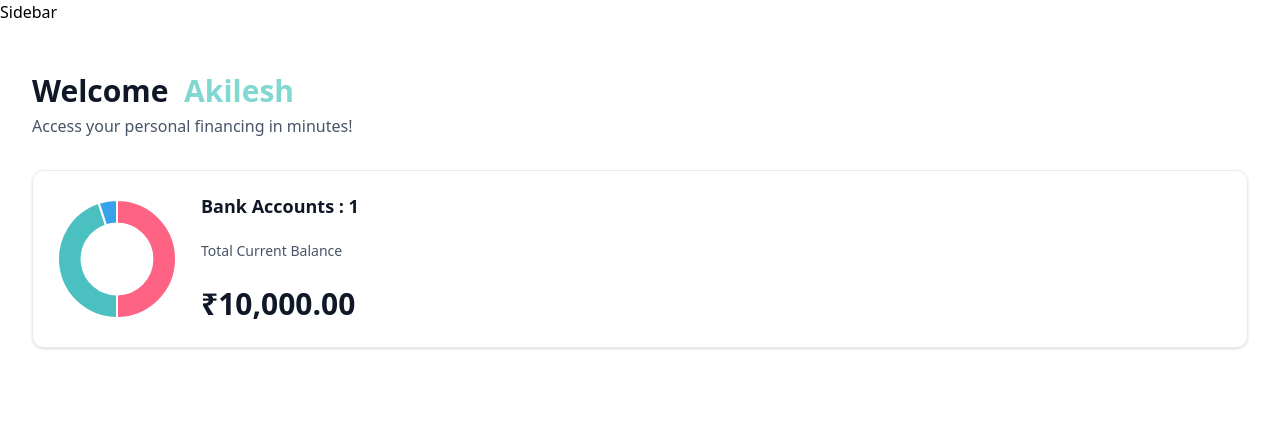
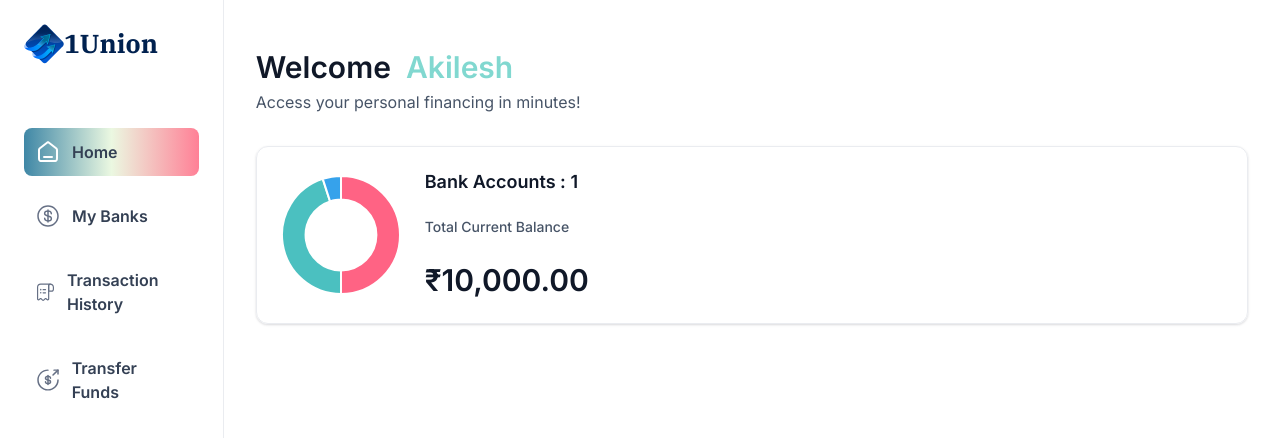
Before and after one commit to Aki-07/Full-functional-banking-application-and-expense-tracker, a Next.js app: page / in a window 1280 px wide. Shown: the top 438 px of the page. Built offline with nearby package versions, Linux system fonts and the light colour scheme.

Commit message:
Add sidebar component with links

```diff
--- a/app/(root)/layout.tsx
+++ b/app/(root)/layout.tsx
@@ -1,3 +1,4 @@
+import SideBar from "@/components/SideBar";
 import React from "react";
 
 export default function RootLayout({
@@ -5,5 +6,11 @@ export default function RootLayout({
 }: Readonly<{
   children: React.ReactNode;
 }>) {
-  return <main>Sidebar{children}</main>;
+  const loggedInUser = { firstname: "Akilesh", lastname: "KR" };
+  return (
+    <main className="flex h-screen w-full font-inter">
+      <SideBar user = {loggedInUser.firstname} />
+      {children}
+    </main>
+  );
 }
--- /dev/null
+++ b/components/SideBar.tsx
@@ -0,0 +1,53 @@
+"use client";
+
+import Link from "next/link";
+import React from "react";
+import Image from "next/image";
+import { sidebarLinks } from "@/constants";
+import { cn } from "@/lib/utils";
+import { usePathname } from "next/navigation";
+
+const SideBar = ({ user }: SiderbarProps) => {
+  const pathName = usePathname();
+  return (
+    <section className="sidebar">
+      <nav className="flex flex-col gap-4">
+        <Link href="/" className="flex cursor-pointer mb-12">
+          <Image
+            src="/icons/logo.svg"
+            width={34}
+            height={34}
+            alt="mainLogo"
+            className="size-[40px] max-xl:size-14"
+          />
+          <h1 className="sidebar-logo">1Union</h1>
+        </Link>
+        {sidebarLinks.map((link) => {
+          const isActive =
+            pathName === link.route || pathName.startsWith(`${link.route}/`);
+          return (
+            <Link
+              href={link.route}
+              key={link.label}
+              className={cn("sidebar-link", { "bg-bank-gradient": isActive })}
+            >
+              <div className="relative size-6">
+                <Image
+                  src={link.imgURL}
+                  alt={link.label}
+                  fill
+                  className={cn({"brightness-[3] invert-0" : isActive})}
+                />
+                </div>
+                <p className={cn("sidebar-label")}>
+                {link.label}
+                </p>
+            </Link>
+          );
+        })}
+      </nav>
+    </section>
+  );
+};
+
+export default SideBar;
--- a/tailwind.config.ts
+++ b/tailwind.config.ts
@@ -70,7 +70,7 @@ const config = {
         },
       },
       backgroundImage: {
-        "bank-gradient": "linear-gradient(90deg, #0179FE 0%, #4893FF 100%)",
+        "bank-gradient": "linear-gradient(0.25turn, #3f87a6, #ebf8e1, #FF8096);",
         "gradient-mesh": "url('/icons/gradient-mesh.svg')",
         "bank-green-gradient":
           "linear-gradient(90deg, #01797A 0%, #489399 100%)",
```
